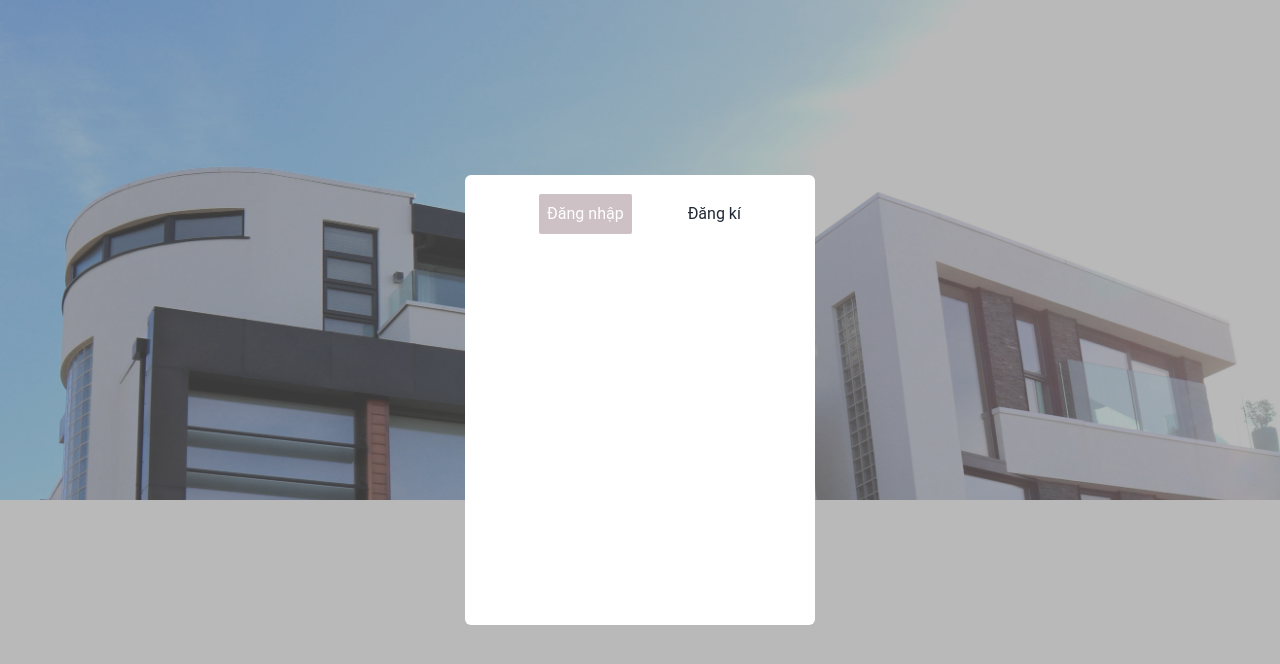
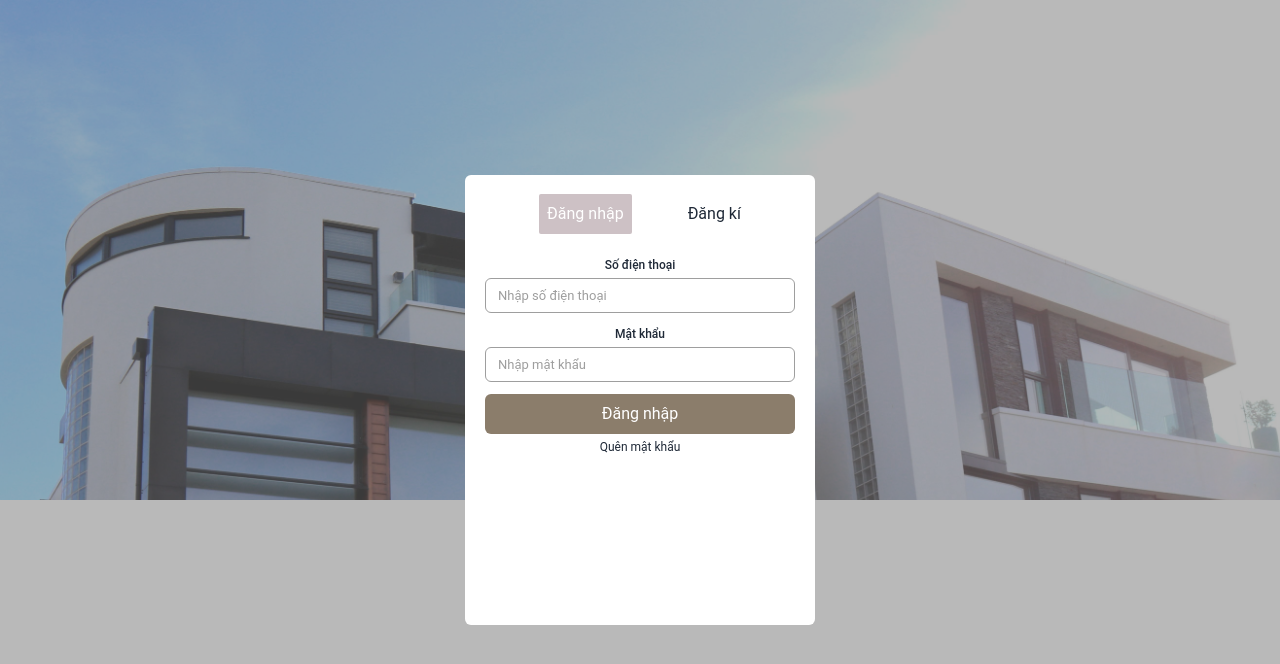
Before and after one commit to ngmtuandev/cho-dat-website-fullstack, a React (Vite) app in the folder frontend/: page / in a window 1280 px wide. Both pictures are taken after a click on the item "Đăng nhập". Shown: the top 664 px of the page. Built offline with nearby package versions, Linux system fonts and the light colour scheme.

Commit message:
'build-form'

```diff
--- a/frontend/package.json
+++ b/frontend/package.json
@@ -11,11 +11,13 @@
   },
   "dependencies": {
     "@material-tailwind/react": "^2.1.4",
+    "@tailwindcss/forms": "^0.5.7",
     "axios": "^1.6.2",
     "clsx": "^2.0.0",
     "moment": "^2.29.4",
     "react": "^18.2.0",
     "react-dom": "^18.2.0",
+    "react-hook-form": "^7.48.2",
     "react-icons": "^4.12.0",
     "react-router-dom": "^6.19.0",
     "react-toastify": "^9.1.3",
--- a/frontend/src/components/common/Model.tsx
+++ b/frontend/src/components/common/Model.tsx
@@ -1,13 +1,25 @@
-import { useState } from "react";
+import { useEffect, useState } from "react";
+import { Button, InputForm } from "..";
+import { useForm } from "react-hook-form";
 
 const Model = () => {
   const [stateModel, setStateModel] = useState("login");
+  const {
+    register,
+    formState: { errors },
+    handleSubmit,
+    reset,
+  } = useForm();
+  useEffect(() => {
+    reset();
+  }, [stateModel]);
+  const handleOnSubmitForm = () => {};
   return (
     <div
       onClick={(e) => e.stopPropagation()}
-      className="w-[350px] h-[450px] rounded-md bg-white flex justify-center"
+      className="w-[350px] h-[450px] flex-col justify-center items-center rounded-md bg-white  "
     >
-      <div className="flex justify-center items-center gap-14 mt-4 w-[80%] h-[10%]">
+      <div className="flex justify-center items-center gap-14 mt-4 w-[100%] h-[10%]">
         <div
           onClick={() => setStateModel("login")}
           className={`${
@@ -29,6 +41,74 @@ const Model = () => {
           <span>Đăng kí</span>
         </div>
       </div>
+      <div className="flex-col mt-5 w-[100%] px-5 text-center justify-center items-center">
+        <form>
+          {stateModel === "register" && (
+            <div>
+              <InputForm
+                id="phone"
+                placeholder="Tên người dùng"
+                register={register}
+                label="Tên người dùng"
+                containerClassName="w-[100%]"
+                inputClassName="w-[100%] rounded-md outline-none"
+                errors={errors}
+                validate={{ required: "Bạn không được bỏ trống" }}
+                type="text"
+                style="form-input"
+              ></InputForm>
+            </div>
+          )}
+          <div>
+            <InputForm
+              id="phone"
+              placeholder="Nhập số điện thoại"
+              register={register}
+              label="Số điện thoại"
+              containerClassName="w-[100%]"
+              inputClassName="w-[100%] rounded-md outline-none"
+              errors={errors}
+              validate={{ required: "Bạn không được bỏ trống" }}
+              type="text"
+              style="form-input"
+            ></InputForm>
+          </div>
+          <div>
+            <InputForm
+              id="phone"
+              placeholder="Nhập mật khẩu"
+              register={register}
+              label="Mật khẩu"
+              containerClassName="w-[100%]"
+              inputClassName="w-[100%] bg-opacity-0 rounded-md outline-none"
+              errors={errors}
+              validate={{ required: "Bạn không được bỏ trống" }}
+              type="password"
+              style="form-input"
+            ></InputForm>
+          </div>
+        </form>
+        {stateModel == "login" ? (
+          <Button
+            text="Đăng nhập"
+            onSubmit={handleSubmit(handleOnSubmitForm)}
+            className="w-[100%] rounded-md"
+          ></Button>
+        ) : (
+          <Button
+            text="Đăng kí"
+            onSubmit={handleSubmit(handleOnSubmitForm)}
+            className="w-[100%] rounded-md"
+          ></Button>
+        )}
+        {stateModel === "login" && (
+          <div>
+            <span className="text-[12px] cursor-pointer hover:underline mt-2">
+              Quên mật khẩu
+            </span>
+          </div>
+        )}
+      </div>
     </div>
   );
 };
--- /dev/null
+++ b/frontend/src/components/form/input/InputForm.tsx
@@ -0,0 +1,54 @@
+import clsx from "clsx";
+import { memo } from "react";
+import { twMerge } from "tailwind-merge";
+
+const InputForm = ({
+  type = "text",
+  style = "form-input",
+  placeholder,
+  register,
+  errors,
+  containerClassName,
+  inputClassName,
+  validate,
+  label,
+  id,
+}: TFormInput) => {
+  console.log("validate : ", errors);
+  return (
+    <div
+      className={twMerge(
+        clsx(
+          "flex flex-col w-full gap-4 mb-6 justify-center items-center",
+          containerClassName
+        )
+      )}
+    >
+      {label && (
+        <label className="font-medium text-[12px] -mb-3" htmlFor={id}>
+          {label}
+        </label>
+      )}
+      <input
+        className={twMerge(
+          clsx(
+            inputClassName,
+            style,
+            "justify-center h-[35px] text-[13px] -mb-3"
+          )
+        )}
+        placeholder={placeholder}
+        {...register(id, validate)}
+        type={type}
+        id={id}
+      ></input>
+      {errors && errors[id] && (
+        <small className="-mb-3 text-red-500 font-medium">
+          {errors[id].message}
+        </small>
+      )}
+    </div>
+  );
+};
+
+export default memo(InputForm);
--- a/frontend/src/components/index.ts
+++ b/frontend/src/components/index.ts
@@ -6,3 +6,4 @@ export { default as Model } from "./common/Model";
 export { default as Banner } from "./header/Banner";
 export { default as Intro } from "./intro/Intro";
 export { default as ProductSell } from "./products-sell/ProductSell";
+export { default as InputForm } from "./form/input/InputForm";
--- a/frontend/src/components/login/Login.tsx
+++ b/frontend/src/components/login/Login.tsx
@@ -1,3 +1,4 @@
+import { memo } from "react";
 import useAppStore from "../../store/useAppStore";
 
 const Login = () => {
@@ -12,4 +13,4 @@ const Login = () => {
   );
 };
 
-export default Login;
+export default memo(Login);
--- a/frontend/src/components/products-sell/ProductSell.tsx
+++ b/frontend/src/components/products-sell/ProductSell.tsx
@@ -1,5 +1,7 @@
+import { memo } from "react";
+
 const ProductSell = () => {
   return <div>ProductSell</div>;
 };
 
-export default ProductSell;
+export default memo(ProductSell);
--- a/frontend/tailwind.config.js
+++ b/frontend/tailwind.config.js
@@ -27,5 +27,5 @@ module.exports = withMT({
       },
     },
   },
-  plugins: [require("daisyui")],
+  plugins: [require("daisyui"), require("@tailwindcss/forms")],
 });
```
Also changed, not shown: frontend/src/types/TFormInput.ts (added, +12 -0 lines), 1 other file (tests, documents, lock files or other folders).
